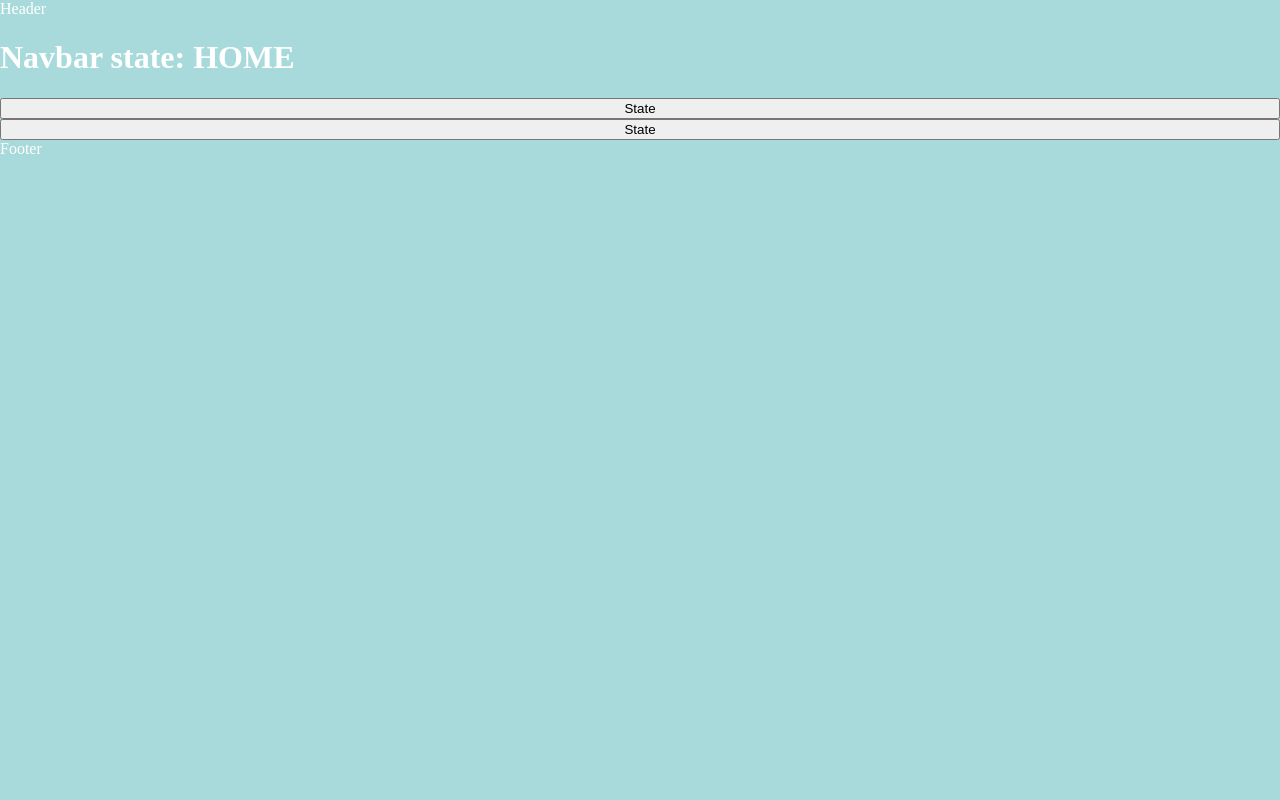
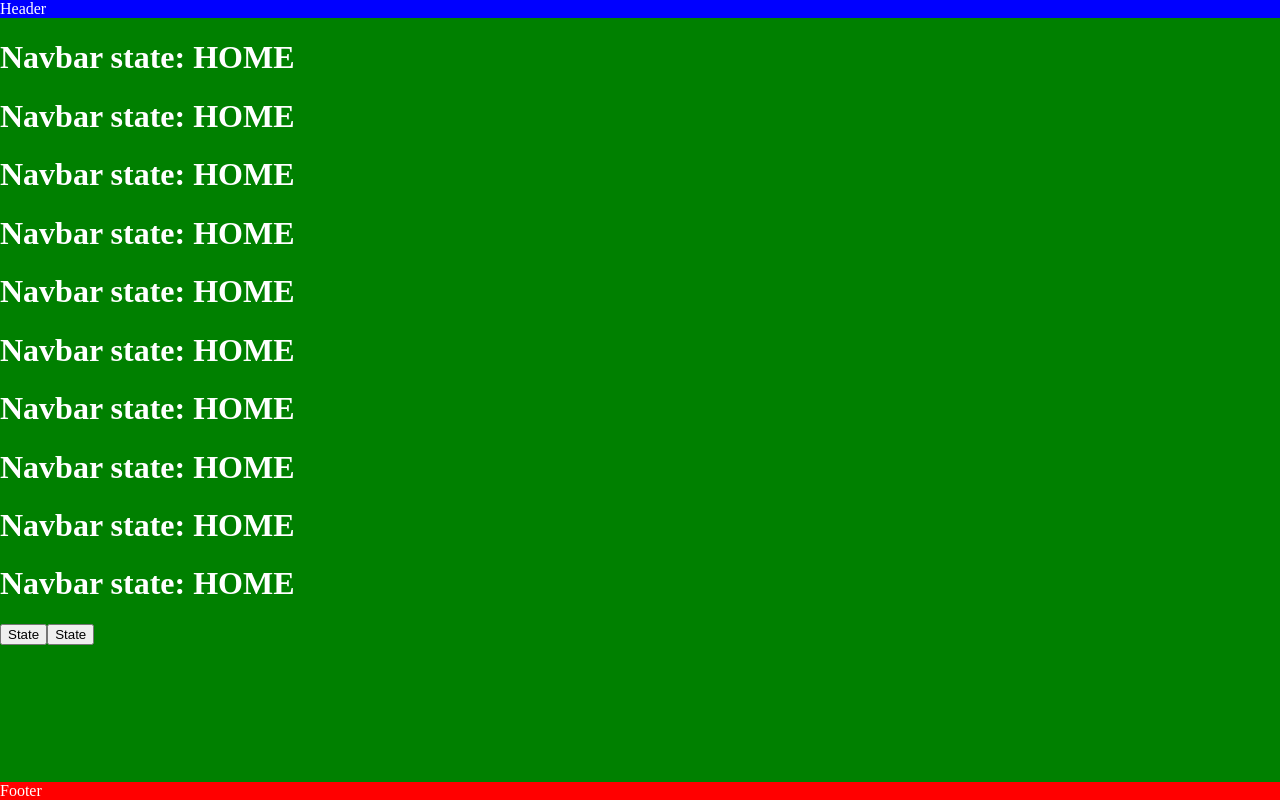
Before and after one commit to radov97/AndreiRadoviciDev, a React (Create React App) app: page / in a window 1280 px wide. Built offline with nearby package versions, Linux system fonts and the light colour scheme.

Commit message:
Page component template

```diff
--- a/src/components/page.tsx
+++ b/src/components/page.tsx
@@ -1,20 +1,21 @@
-import React, { FC, useContext } from "react";
-import { ResponsiveContext } from "../general/context";
+import { FC } from "react";
 import { IChildrenProp } from "../general/interfaces";
-import { Container } from "../styles/page-style";
+import {
+  Container,
+  NavbarDiv,
+  ChildrenDiv,
+  FooterDiv,
+  BodyDiv,
+} from "../styles/page-style";
 
 const Page: FC<IChildrenProp> = ({ children }): JSX.Element => {
-  const { isBigScreen, isTabletOrMobile } = useContext(ResponsiveContext);
-
-  console.log("isBigScreen", isBigScreen, "isTabletOrMobile", isTabletOrMobile);
-
-  // Create header and footer component
-
   return (
     <Container>
-      <div>Header</div>
-      {children}
-      <div>Footer</div>
+      <NavbarDiv style={{ backgroundColor: "blue" }}>Header</NavbarDiv>
+      <BodyDiv>
+        <ChildrenDiv>{children}</ChildrenDiv>
+        <FooterDiv style={{ backgroundColor: "red" }}>Footer</FooterDiv>
+      </BodyDiv>
     </Container>
   );
 };
--- a/src/pages/main-page.tsx
+++ b/src/pages/main-page.tsx
@@ -20,6 +20,15 @@ const MainPage: FC = (): JSX.Element => {
   return (
     <Page>
       <h1>{`Navbar state: ${navbarState}`}</h1>
+      <h1>{`Navbar state: ${navbarState}`}</h1>
+      <h1>{`Navbar state: ${navbarState}`}</h1>
+      <h1>{`Navbar state: ${navbarState}`}</h1>
+      <h1>{`Navbar state: ${navbarState}`}</h1>
+      <h1>{`Navbar state: ${navbarState}`}</h1>
+      <h1>{`Navbar state: ${navbarState}`}</h1>
+      <h1>{`Navbar state: ${navbarState}`}</h1>
+      <h1>{`Navbar state: ${navbarState}`}</h1>
+      <h1>{`Navbar state: ${navbarState}`}</h1>
       <button onClick={() => dispatch(SET_CONTACT())}>State</button>
       <button onClick={() => dispatch(SET_EDUCATION())}>State</button>
     </Page>
--- a/src/styles/page-style.tsx
+++ b/src/styles/page-style.tsx
@@ -10,4 +10,24 @@ const Container = styled.div({
   height: "100vh",
 });
 
-export { Container };
+const NavbarDiv = styled.div({
+  flexGrow: "0",
+});
+
+const BodyDiv = styled.div({
+  flexGrow: "1",
+  overflow: "auto",
+  backgroundColor: "green",
+  display: "flex",
+  flexDirection: "column",
+});
+
+const ChildrenDiv = styled.div({
+  flexGrow: "1",
+});
+
+const FooterDiv = styled.div({
+  flexGrow: "0",
+});
+
+export { Container, BodyDiv, NavbarDiv, ChildrenDiv, FooterDiv };
```
